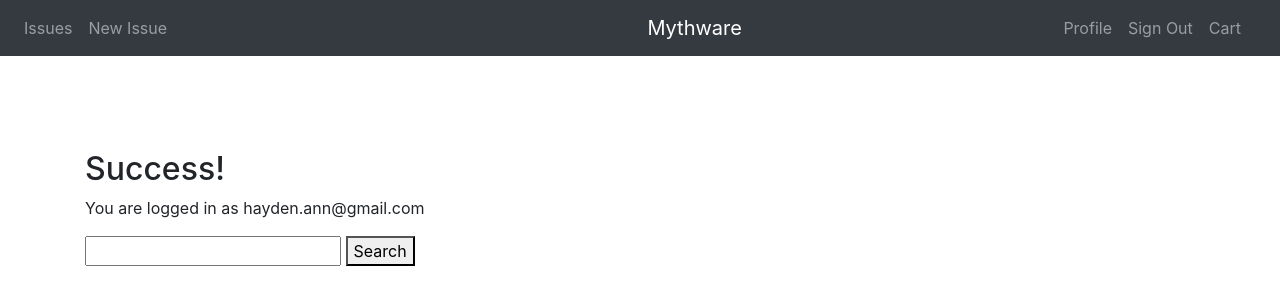
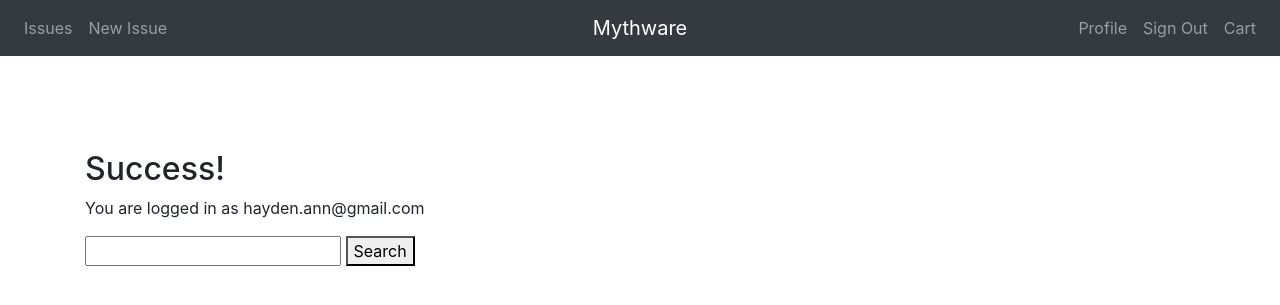
Before and after one commit to GithHayden/django-mythware, a Django app: page /accounts/profile/ in a window 1280 px wide. Shown: the top 305 px of the page. Run offline with Django 3.2, Linux system fonts and the light colour scheme; a user stored in the database is signed in; parts of the project's set-up code (start-up, migrations or seed data) failed here and were passed over; some libraries are stand-ins or nearby versions.

Commit message:
Updated base.html nav bar to align in line with products.html homepage.

```diff
--- a/templates/base.html
+++ b/templates/base.html
@@ -25,7 +25,7 @@
 
     <!-- Navigation -->
     <nav class="navbar navbar-expand-lg navbar-dark bg-dark fixed-top" id="mainNav">
-                <div class="navbar-collapse collapse w-100 order-1 order-md-0 dual-collapse2">
+        <div class="navbar-collapse collapse w-100 order-1 order-md-0 dual-collapse2">
             <ul class="navbar-nav mr-auto">
                 <li class="nav-item">
                     <a class="nav-link js-scroll-trigger" href="{% url 'get_posts' %}">Issues</a>
@@ -35,13 +35,13 @@
                 </li>
             </ul>
         </div>
-        <div class="container">
-            <a class="navbar-brand js-scroll-trigger" href="/">Mythware</a>
-
-            <button class="navbar-toggler" type="button" data-toggle="collapse" data-target="#navbarResponsive" aria-controls="navbarResponsive" aria-expanded="false" aria-label="Toggle navigation">
-          <span class="navbar-toggler-icon"></span>
+        <div class="mx-auto order-0">
+            <a class="navbar-brand mx-auto" href="/">Mythware</a>
+            <button class="navbar-toggler" type="button" data-toggle="collapse" data-target=".dual-collapse2">
+            <span class="navbar-toggler-icon"></span>
         </button>
-            <div class="collapse navbar-collapse" id="navbarResponsive">
+        </div>
+        <div class="navbar-collapse collapse w-100 order-3 dual-collapse2">
             <ul class="navbar-nav ml-auto">
                 {% if user.is_authenticated %}
                 <li class="nav-item"><a class="nav-link" href="{% url 'profile' %}"> Profile</a></li>
@@ -54,9 +54,10 @@
                     <label class="badge badge-warning">{{ product_count }}</label> {% endif %} </a>
                 </li>
             </ul>
-            </div>
         </div>
     </nav>
+
+
 
     <section id="about">
         <div class="container">
```
